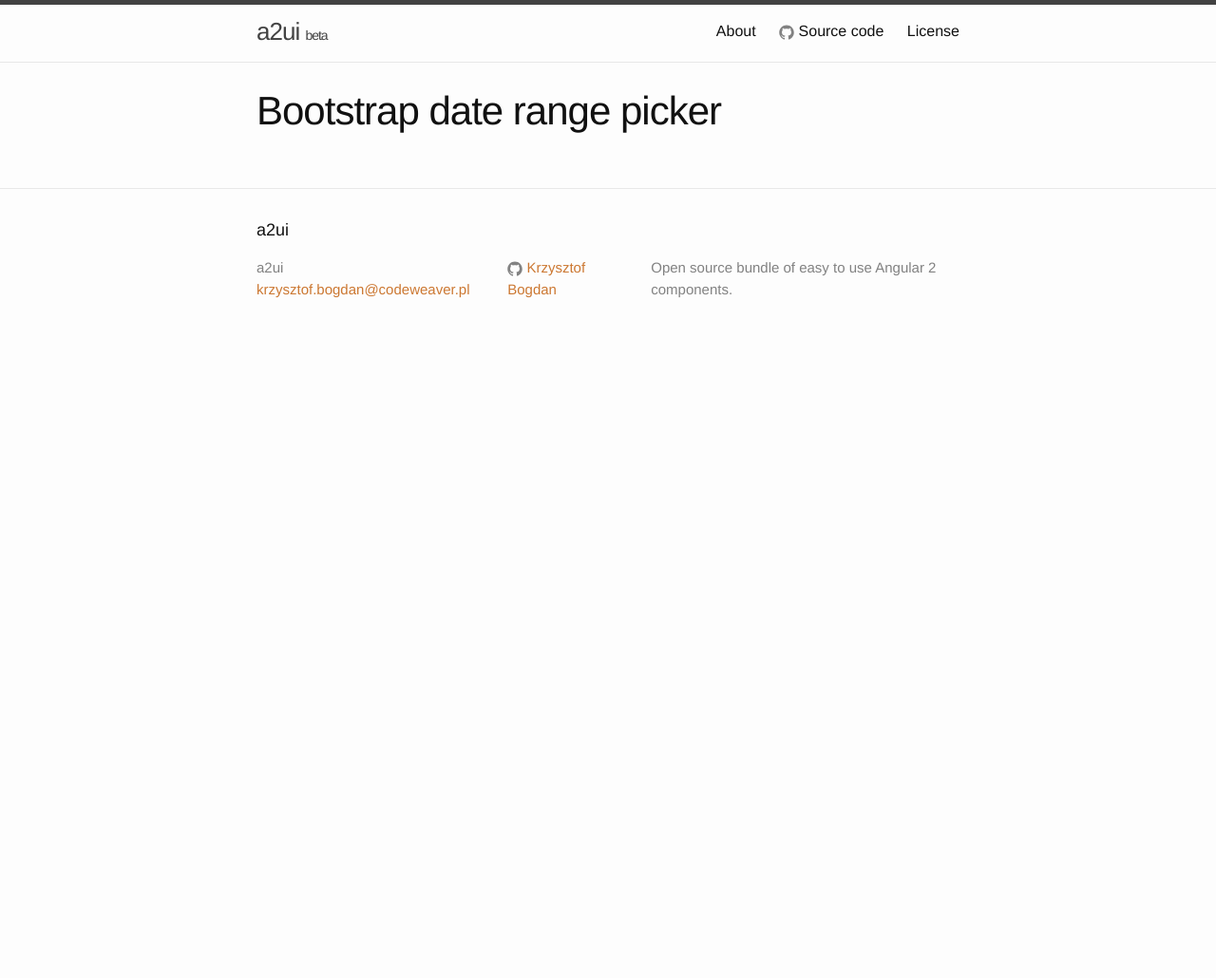
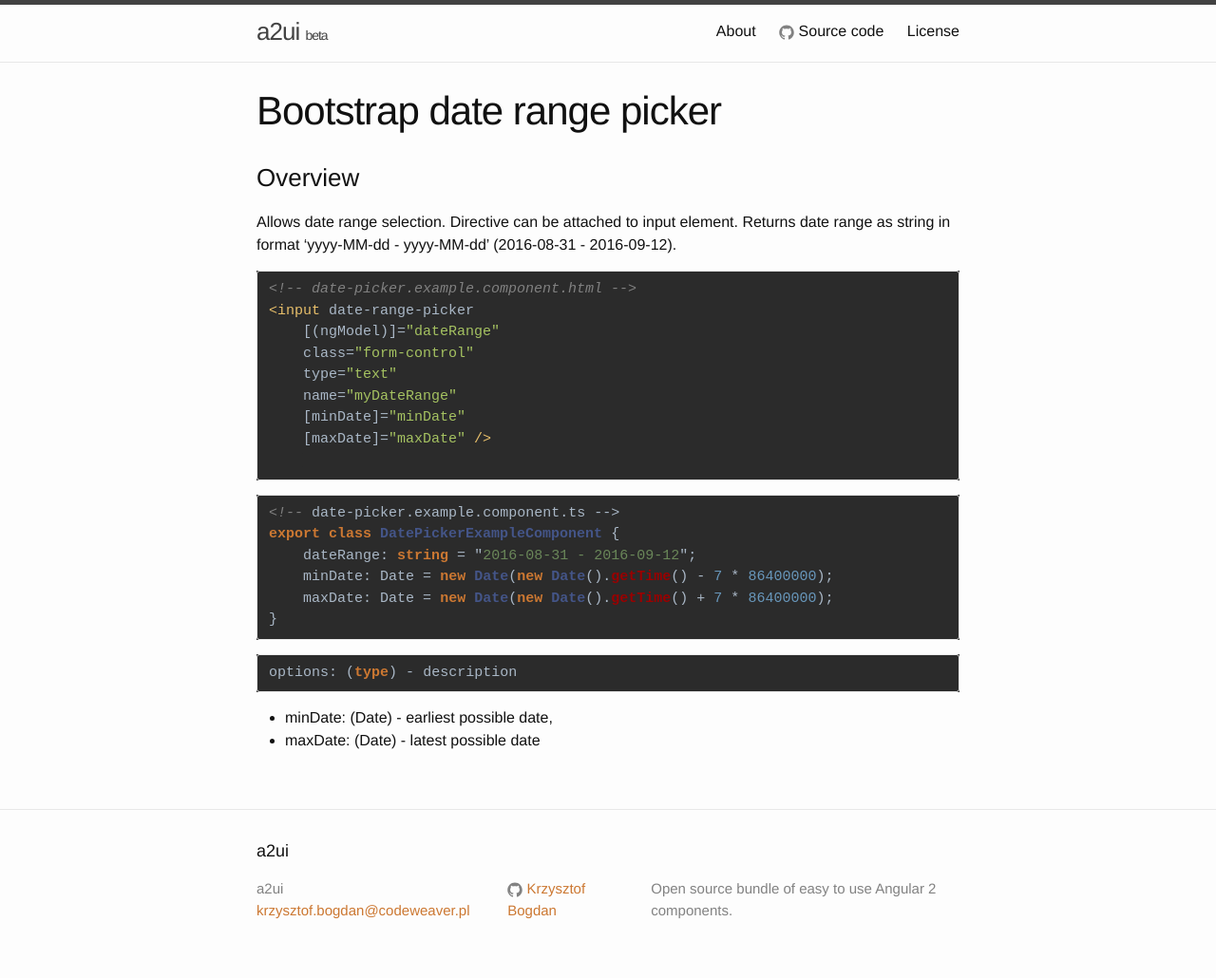
Before and after one commit to a2ui/a2ui, a Jekyll site: the page built from documentation/bootstrap/date-range-picker.md, in a window 1280 px wide. Shown: the whole page at 95% size. Built offline with Jekyll 4.4.1, drawn with Linux system fonts in a browser that asks for light colours; comment, search, counter and statistics services are not loaded; before the commit the page ends 900 px from its top, so only the background shows below that.

Commit message:
Added date picker components documentation

```diff
--- a/documentation/bootstrap/date-range-picker.md
+++ b/documentation/bootstrap/date-range-picker.md
@@ -3,3 +3,41 @@
 title: Bootstrap date range picker
 permalink: /bootstrap/date-range-picker
 ---
+
+
+### Overview
+Allows date range selection.
+Directive can be attached to input element.
+Returns date range as string in format 'yyyy-MM-dd - yyyy-MM-dd' (2016-08-31 - 2016-09-12).
+
+{% highlight html %}
+{% raw %}
+<!-- date-picker.example.component.html -->
+<input date-range-picker
+    [(ngModel)]="dateRange"
+    class="form-control"
+    type="text"
+    name="myDateRange"
+    [minDate]="minDate"
+    [maxDate]="maxDate" />
+
+{% endraw %}
+{% endhighlight %}
+
+{% highlight ts %}
+{% raw %}
+<!-- date-picker.example.component.ts -->
+export class DatePickerExampleComponent {
+    dateRange: string = "2016-08-31 - 2016-09-12";
+    minDate: Date = new Date(new Date().getTime() - 7 * 86400000);
+    maxDate: Date = new Date(new Date().getTime() + 7 * 86400000);
+}
+{% endraw %}
+{% endhighlight %}
+
+{% highlight ts %}
+options: (type) - description
+{% endhighlight %}
+
+* minDate: (Date) - earliest possible date,
+* maxDate: (Date) - latest possible date
```
Also changed, not shown: documentation/bootstrap/date-picker.md (+18 -9 lines), documentation/bootstrap/date-time-picker.md (+30 -0 lines), documentation/bootstrap/date-time-range-picker.md (+30 -0 lines).
